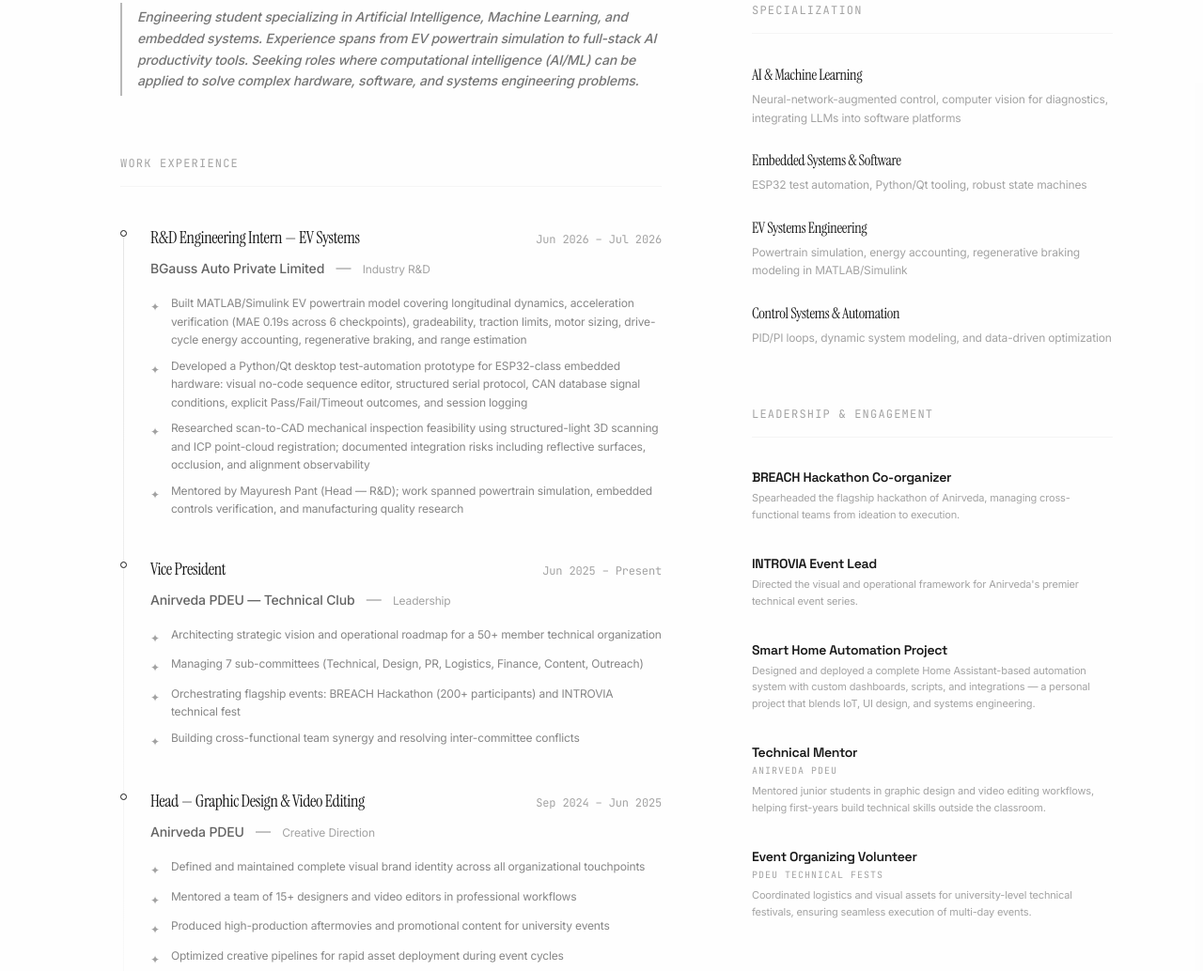
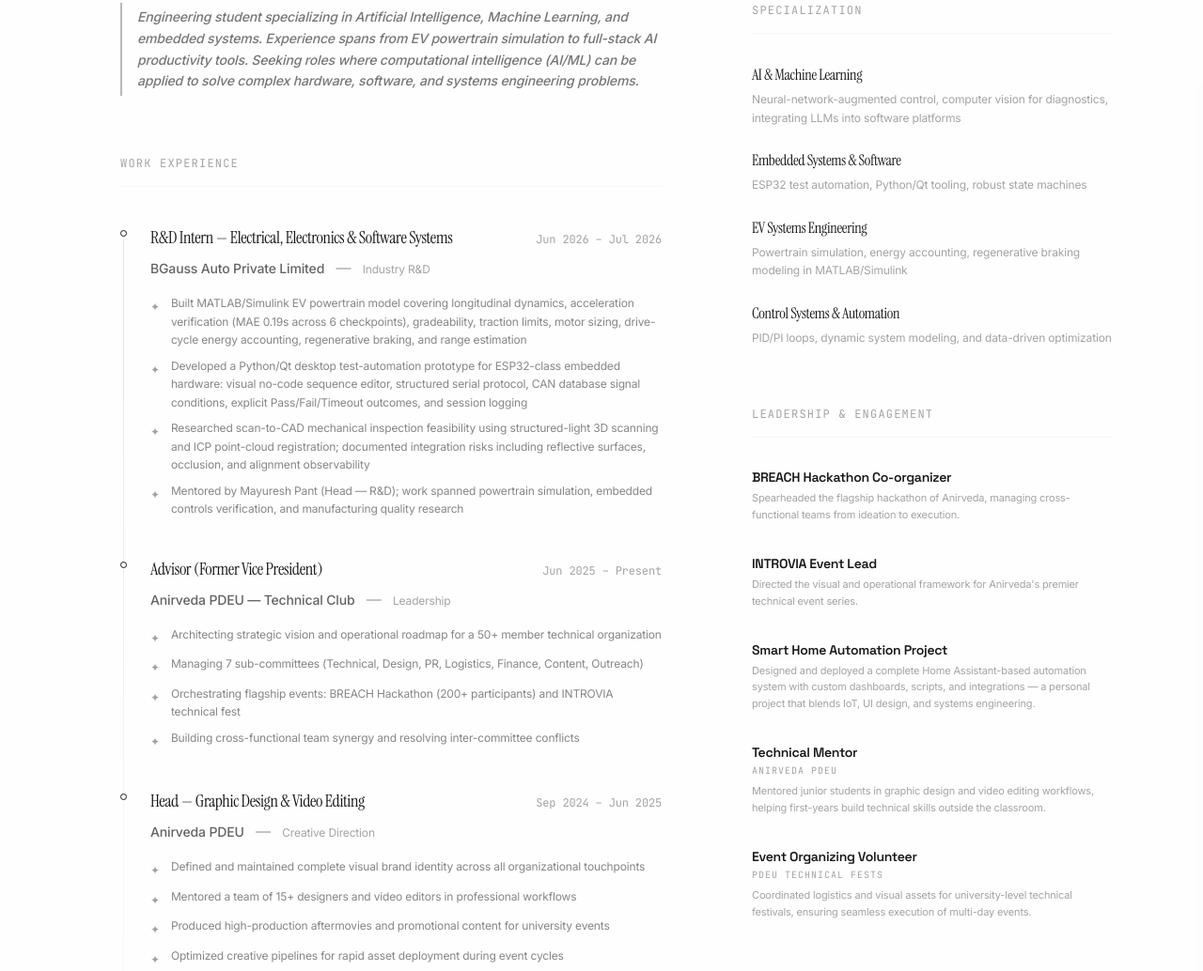
Before and after one commit to Gunraaj/Gunraaj.github.io, an Astro site: page / in a window 1280 px wide. Shown: the part 1945-2979 px from the top of the page at 94% size. Built offline with nearby package versions, Linux system fonts and the light colour scheme; Astro itself is replaced by a stand-in of ours.

Commit message:
style: reduce project card bg opacity and update role titles

```diff
--- a/src/components/ProjectCard.astro
+++ b/src/components/ProjectCard.astro
@@ -29,7 +29,7 @@
     <div class="absolute inset-0 bg-gradient-to-br from-primary/5 to-transparent opacity-0 group-hover:opacity-100 transition-opacity duration-500 pointer-events-none z-0"></div>
 
     <!-- Background Artifact -->
-    <div class="absolute -right-16 -bottom-16 w-64 h-64 text-primary/20 group-hover:text-primary/30 transition-colors duration-700 pointer-events-none z-0 -rotate-12 group-hover:rotate-0 group-hover:scale-110">
+    <div class="absolute -right-16 -bottom-16 w-64 h-64 text-primary/5 group-hover:text-primary/10 blur-[2px] transition-all duration-700 pointer-events-none z-0 -rotate-12 group-hover:rotate-0 group-hover:scale-110">
       <Fragment set:html={bgIcon} />
     </div>
 
--- a/src/content/site.ts
+++ b/src/content/site.ts
@@ -127,7 +127,7 @@
         ],
         workExperience: [
             {
-                title: "R&D Engineering Intern — EV Systems",
+                title: "R&D Intern — Electrical, Electronics & Software Systems",
                 organization: "BGauss Auto Private Limited",
                 period: "Jun 2026 – Jul 2026",
                 type: "Industry R&D",
@@ -139,7 +139,7 @@
                 ]
             },
             {
-                title: "Vice President",
+                title: "Advisor (Former Vice President)",
                 organization: "Anirveda PDEU — Technical Club",
                 period: "Jun 2025 – Present",
                 type: "Leadership",
@@ -349,7 +349,7 @@
     projects: [
         {
             id: "bgauss-ev-systems-internship",
-            title: "EV Systems Engineering — BGauss R&D Internship",
+            title: "Electrical, Electronics & Software Systems — BGauss R&D Internship",
             domainTags: ["Industry R&D", "EV Powertrain", "Embedded Automation", "MATLAB/Simulink"],
             tools: ["MATLAB", "Simulink", "Python", "Qt", "ESP32", "CAN Bus", "Structured-Light 3D Scanning"],
             shortDescription: "Six-week R&D internship at BGauss Auto Pvt. Ltd. (Pune) covering EV powertrain simulation, ESP32-based CAN test automation, and mechanical inspection research — mentored by the Head of R&D.",
@@ -685,7 +685,7 @@
             location: "Gandhinagar, Gujarat",
             roles: [
                 {
-                    title: "Vice President",
+                    title: "Advisor (Former Vice President)",
                     category: "Leadership & Strategy",
                     date: "Jun 2025 – Present",
                     details: [
```
